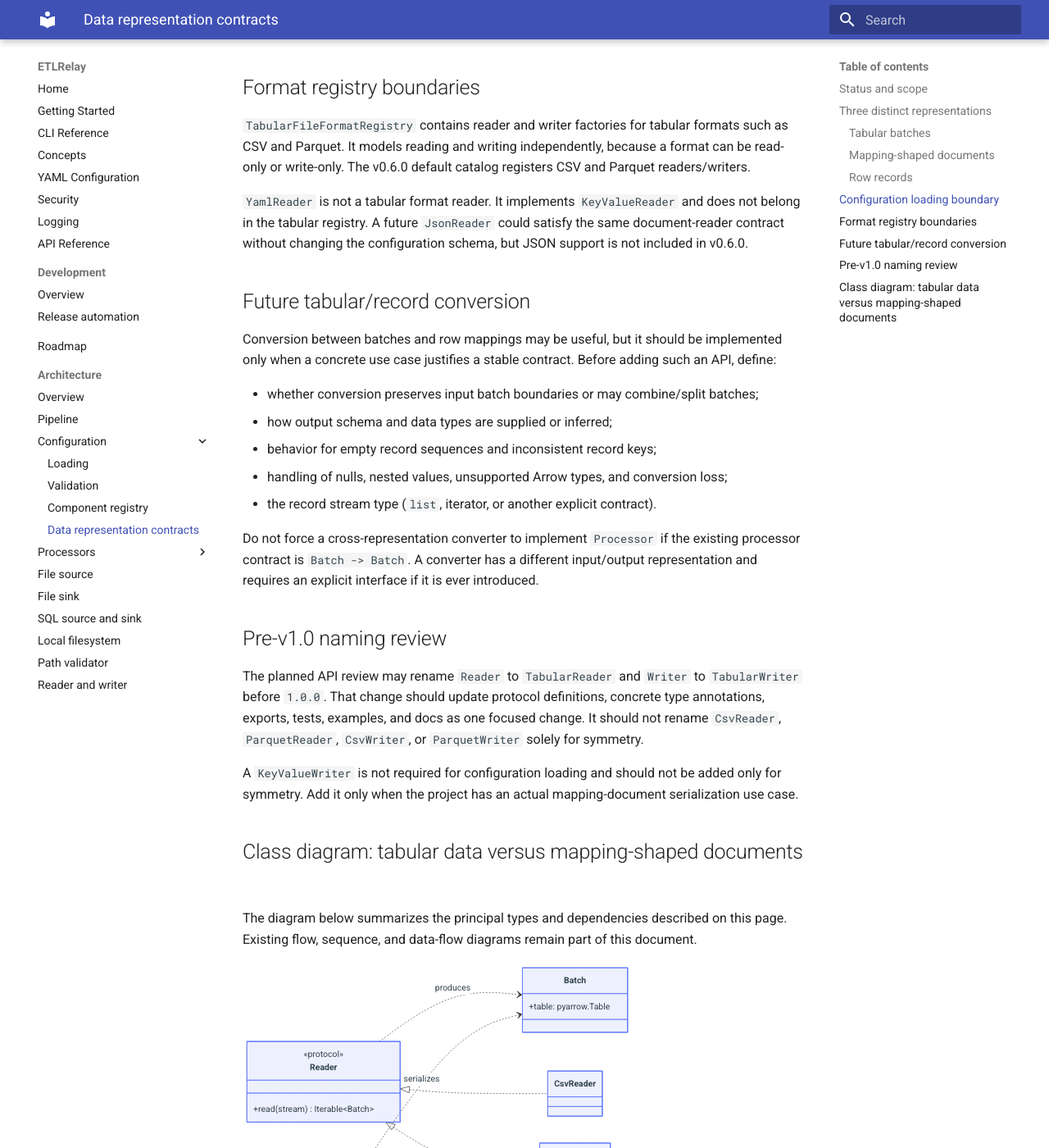
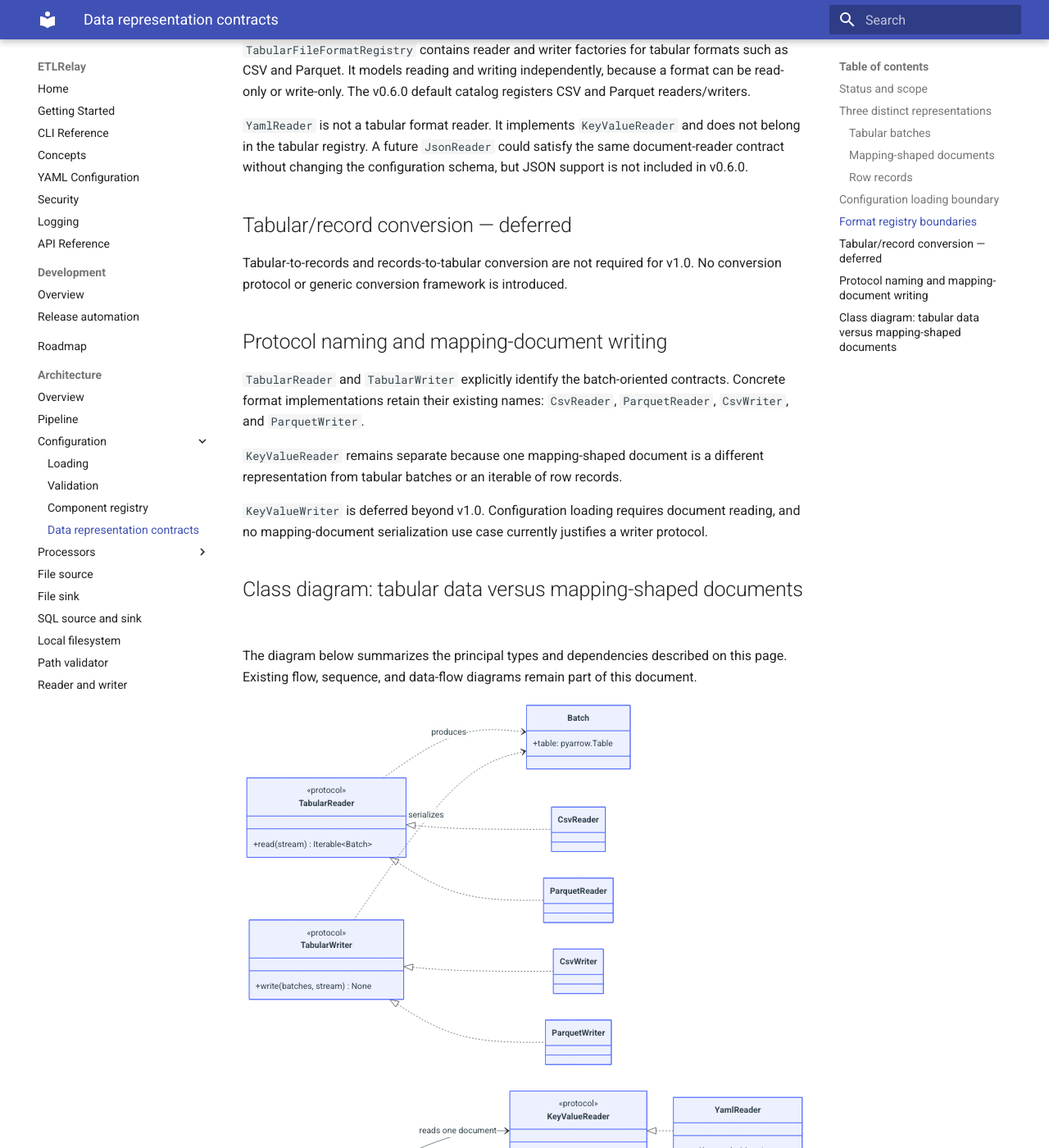
Before and after one commit to apaquette/ETLRelay, an MkDocs documentation site: the page built from docs/architecture/data-representation-contracts.md, in a window 1280 px wide and 1400 px high, scrolled down 2151 px. Shown: the whole window at 82% size. Built offline with MkDocs 1.6.1 and Material for MkDocs 9.7.7, drawn with Linux system fonts in a browser that asks for light colours; the version menu is left out; some of the changed text lies outside the part shown.

Commit message:
Finalize tabular protocol contracts

````diff
--- a/docs/architecture/data-representation-contracts.md
+++ b/docs/architecture/data-representation-contracts.md
@@ -2,15 +2,15 @@
 
 ## Status and scope
 
-**Implemented in v0.6.0:** `KeyValueReader` and `YamlReader` provide the mapping-shaped configuration-document boundary. The existing `Reader` and `Writer` protocols remain tabular-data contracts in this release.
+The tabular protocols are named `TabularReader` and `TabularWriter`. They read and write ETLRelay batches. `KeyValueReader` remains a separate protocol for reading mapping-shaped documents, with `YamlReader` as the existing implementation.
 
-**Deferred API review:** renaming the tabular protocols to `TabularReader`/`TabularWriter` before `1.0.0`, and deciding whether concrete row-record conversion utilities are justified. This page distinguishes existing behavior from deferred proposals.
+For v1.0, mapping-document writing and conversion between tabular batches and row records are deferred. Neither capability has a demonstrated requirement within the frozen feature set.
 
 ## Three distinct representations
 
 ### Tabular batches
 
-ETLRelay uses `Batch` objects, backed by PyArrow tables, as the common in-memory tabular representation. The current `Reader` protocol reads a binary stream and returns an iterable of batches; `Writer` serializes an iterable of batches to a binary stream.
+ETLRelay uses `Batch` objects, backed by PyArrow tables, as the common in-memory tabular representation. The current `TabularReader` protocol reads a binary stream and returns an iterable of batches; `TabularWriter` serializes an iterable of batches to a binary stream.
 
 ```python
 from collections.abc import Iterable
@@ -19,17 +19,15 @@ from typing import BinaryIO, Protocol
 from etlrelay.core import Batch
 
 
-class Reader(Protocol):
+class TabularReader(Protocol):
     def read(self, stream: BinaryIO) -> Iterable[Batch]:
         ...
 
 
-class Writer(Protocol):
+class TabularWriter(Protocol):
     def write(self, batches: Iterable[Batch], stream: BinaryIO) -> None:
         ...
 ```
-
-These are the current protocol names. The roadmap may rename them to make their tabular role more explicit, but that naming change is not part of v0.6.0.
 
 ### Mapping-shaped documents
 
@@ -83,23 +81,17 @@ The loader must not construct sources, processors, sinks, SQLAlchemy engines, or
 
 `YamlReader` is not a tabular format reader. It implements `KeyValueReader` and does not belong in the tabular registry. A future `JsonReader` could satisfy the same document-reader contract without changing the configuration schema, but JSON support is not included in v0.6.0.
 
-## Future tabular/record conversion
+## Tabular/record conversion — deferred
 
-Conversion between batches and row mappings may be useful, but it should be implemented only when a concrete use case justifies a stable contract. Before adding such an API, define:
+Tabular-to-records and records-to-tabular conversion are not required for v1.0. No conversion protocol or generic conversion framework is introduced.
 
-- whether conversion preserves input batch boundaries or may combine/split batches;
-- how output schema and data types are supplied or inferred;
-- behavior for empty record sequences and inconsistent record keys;
-- handling of nulls, nested values, unsupported Arrow types, and conversion loss;
-- the record stream type (`list`, iterator, or another explicit contract).
+## Protocol naming and mapping-document writing
 
-Do not force a cross-representation converter to implement `Processor` if the existing processor contract is `Batch -> Batch`. A converter has a different input/output representation and requires an explicit interface if it is ever introduced.
+`TabularReader` and `TabularWriter` explicitly identify the batch-oriented contracts. Concrete format implementations retain their existing names: `CsvReader`, `ParquetReader`, `CsvWriter`, and `ParquetWriter`.
 
-## Pre-v1.0 naming review
+`KeyValueReader` remains separate because one mapping-shaped document is a different representation from tabular batches or an iterable of row records.
 
-The planned API review may rename `Reader` to `TabularReader` and `Writer` to `TabularWriter` before `1.0.0`. That change should update protocol definitions, concrete type annotations, exports, tests, examples, and docs as one focused change. It should not rename `CsvReader`, `ParquetReader`, `CsvWriter`, or `ParquetWriter` solely for symmetry.
-
-A `KeyValueWriter` is not required for configuration loading and should not be added only for symmetry. Add it only when the project has an actual mapping-document serialization use case.
+`KeyValueWriter` is deferred beyond v1.0. Configuration loading requires document reading, and no mapping-document serialization use case currently justifies a writer protocol.
 
 ## Class diagram: tabular data versus mapping-shaped documents
 
@@ -112,11 +104,11 @@ classDiagram
     class Batch {
         +table: pyarrow.Table
     }
-    class Reader {
+    class TabularReader {
         <<protocol>>
         +read(stream) Iterable~Batch~
     }
-    class Writer {
+    class TabularWriter {
         <<protocol>>
         +write(batches, stream) None
     }
@@ -138,13 +130,13 @@ classDiagram
         +validate(config) None
     }
 
-    Reader <|.. CsvReader
-    Reader <|.. ParquetReader
-    Writer <|.. CsvWriter
-    Writer <|.. ParquetWriter
+    TabularReader <|.. CsvReader
+    TabularReader <|.. ParquetReader
+    TabularWriter <|.. CsvWriter
+    TabularWriter <|.. ParquetWriter
     KeyValueReader <|.. YamlReader
     ConfigLoader --> KeyValueReader : reads one document
     ConfigLoader --> ConfigValidator : checks schema
-    Reader ..> Batch : produces
-    Writer ..> Batch : serializes
+    TabularReader ..> Batch : produces
+    TabularWriter ..> Batch : serializes
 ```
````
Also changed, not shown: CHANGELOG.md (+20 -0 lines), 11 other files.
